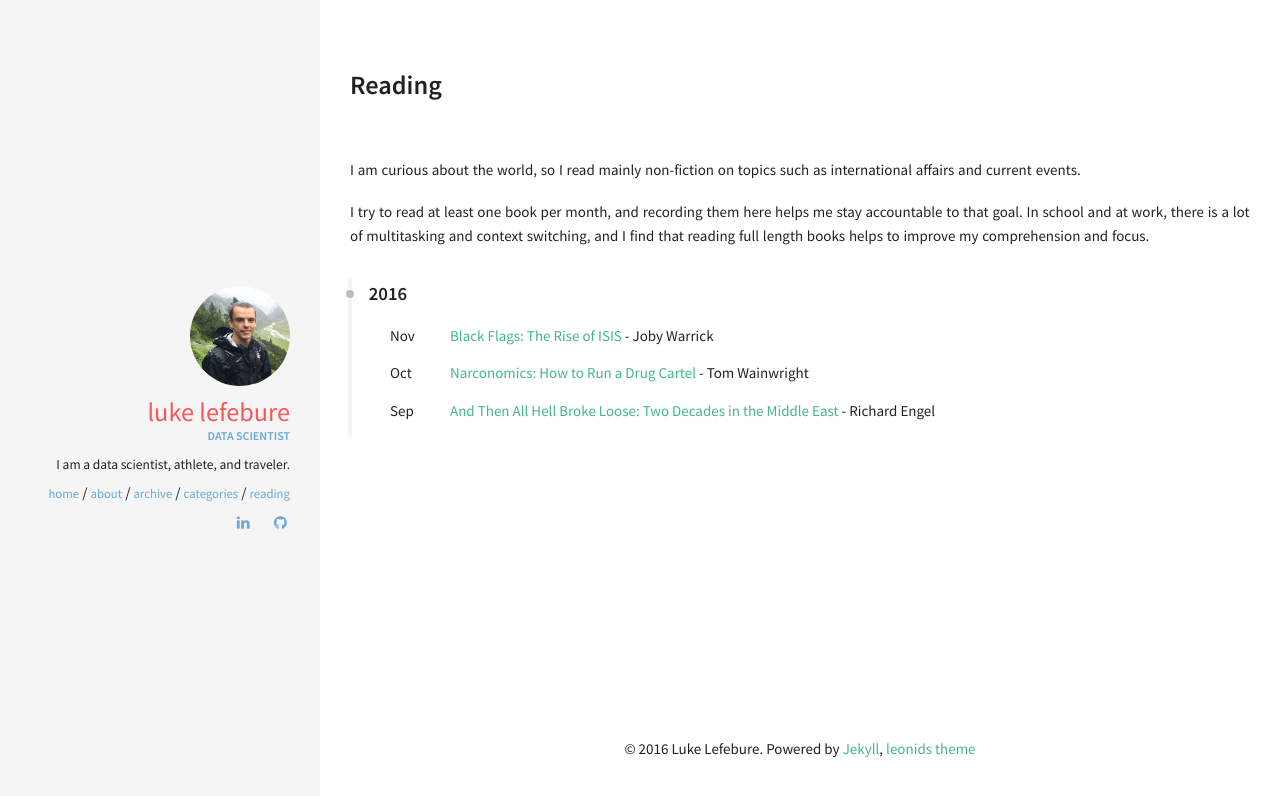
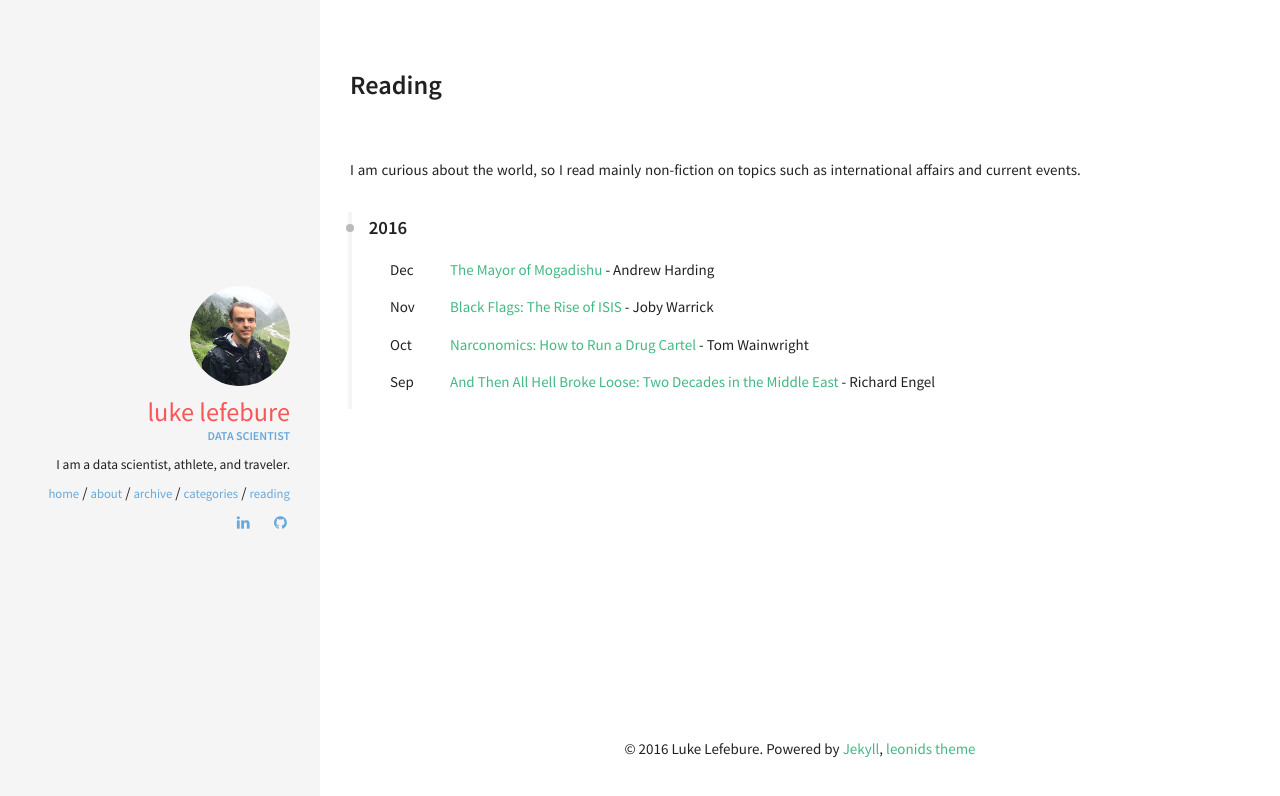
Before and after one commit to llefebure/llefebure.github.io, a Jekyll site: the page built from reading.html, in a window 1280 px wide. Shown: the top 796 px of the page. Built offline with Jekyll 4.4.1, drawn with Linux system fonts in a browser that asks for light colours.

Commit message:
added book

```diff
--- a/_data/reading_list.csv
+++ b/_data/reading_list.csv
@@ -2,3 +2,4 @@ year,month,title,author,link
 2016,Sep,And Then All Hell Broke Loose: Two Decades in the Middle East,Richard Engel,https://www.goodreads.com/book/show/25814413-and-then-all-hell-broke-loose
 2016,Oct,Narconomics: How to Run a Drug Cartel,Tom Wainwright,https://www.goodreads.com/book/show/25159062-narconomics
 2016,Nov,Black Flags: The Rise of ISIS,Joby Warrick,https://www.goodreads.com/book/show/25241317-black-flags
+2016,Dec,The Mayor of Mogadishu,Andrew Harding,http://www.goodreads.com/book/show/28220668-the-mayor-of-mogadishu
--- a/reading.html
+++ b/reading.html
@@ -7,8 +7,6 @@ permalink: /reading/
 <div class="archive">
 
   <p>I am curious about the world, so I read mainly non-fiction on topics such as international affairs and current events.</p>
-
-  <p>I try to read at least one book per month, and recording them here helps me stay accountable to that goal. In school and at work, there is a lot of multitasking and context switching, and I find that reading full length books helps to improve my comprehension and focus.</p>
 
   <div class="timeline" id="timeline">
     {% assign prev_year = -1 %}
```
